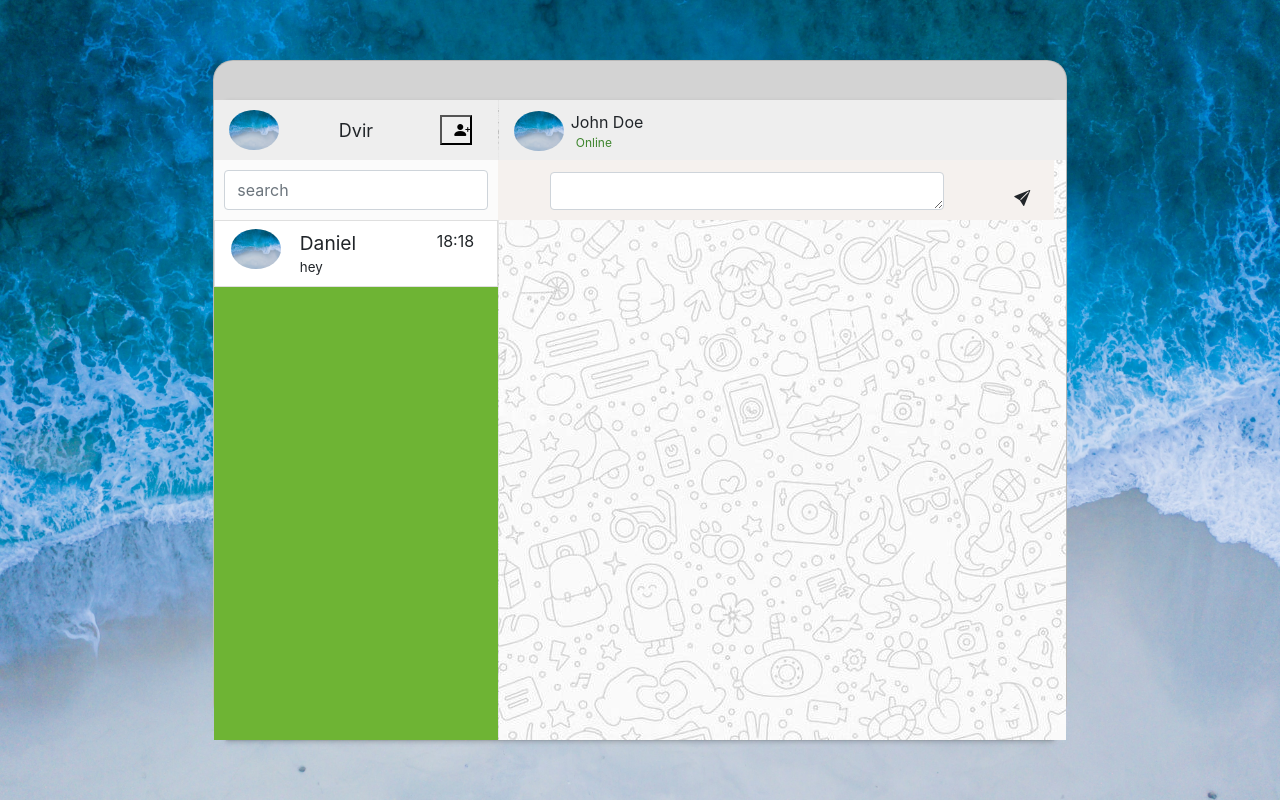
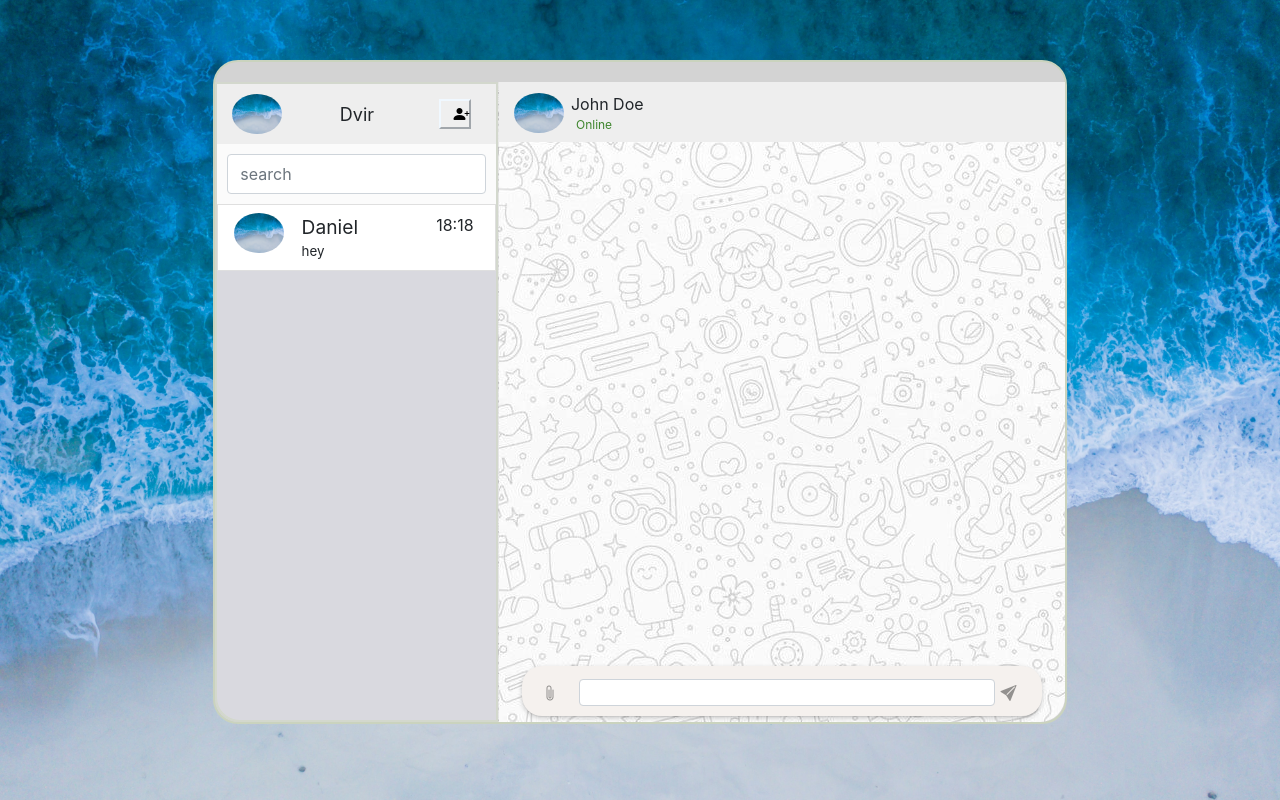
Before and after one commit to danielkarl888/WAppBIU, a React (Create React App) app: page / in a window 1280 px wide. Built offline with nearby package versions, Linux system fonts and the light colour scheme.

Commit message:
design only ver2

```diff
--- a/src/ChatView/Left/LeftChat.css
+++ b/src/ChatView/Left/LeftChat.css
@@ -3,7 +3,6 @@
     margin: auto;
     padding: 0;
     box-shadow: 0 1px 1px 0 rgba(0, 0, 0, .06), 0 2px 5px 0 rgba(0, 0, 0, .2);
-      background-color: rgb(171, 204, 53);
     }
     .user-img{
       position: relative;
@@ -13,6 +12,13 @@
     .addConIcon{
       position: relative;
       height: 100%;
+      visibility: visible;
+      align-items: center;
+
+    }
+    .hiddenbtn{
+     border-color: aliceblue;
+     align-content: center;
     }
 
     .heading {
@@ -46,6 +52,7 @@
     .heading-compose {
       padding: 0;
     }
+
     .headingUsername {
       padding: 0 !important;
       font-size: large;
@@ -75,6 +82,9 @@
       .sideBar-name{
           font-size: larger;
       }
+      sideBar-time{
+
+      }
       .last-messege{
           font-size: smaller;
       }
--- a/src/ChatView/Left/TopHeadingLeft.js
+++ b/src/ChatView/Left/TopHeadingLeft.js
@@ -12,7 +12,7 @@ function TopHeadingLeft() {
                 </span>
             </div>
             <div class="col-sm-2 col-xs-2 heading-compose">
-               <button className="btn-md-2"> <i class="bi bi-person-plus-fill" aria-hidden="true" style={{ marginLeft: "40%" }}></i></button>
+               <button className="btn-md-2 hiddenbtn"> <i class="bi bi-person-plus-fill" aria-hidden="true" style={{ marginLeft: "40%" }}></i></button>
 
             </div>
         </div>
--- a/src/ChatView/Right/RepleyRow.js
+++ b/src/ChatView/Right/RepleyRow.js
@@ -1,19 +1,16 @@
 function ReplayRow() {
     return (
-        <div class="row d-flex align-items-end reply">
-        <div class="col-sm-1 col-xs-1 reply-emojis">
-          <i class="fa fa-smile-o fa-2x"></i>
+        <div class="row d-flex align-items-center reply">
+            <div class="col-sm-1 col-xs-1 reply-paperclip">
+            <i class="bi bi-paperclip"></i>
+            </div>
+            <div class="col-sm-10 col-xs-9 reply-main">
+                <input class="form-control textarea" rows="1" id="comment"></input>
+            </div>
+            <div class="col-sm-1 col-xs-1 reply-send">
+                <i class="bi bi-send-fill" aria-hidden="true"></i>
+            </div>
         </div>
-        <div class="col-sm-9 col-xs-9 reply-main">
-          <textarea class="form-control" rows="1" id="comment"></textarea>
-        </div>
-        <div class="col-sm-1 col-xs-1 reply-recording">
-          <i class="fa fa-microphone fa-2x" aria-hidden="true"></i>
-        </div>
-        <div class="col-sm-1 col-xs-1 reply-send">
-          <i class="bi bi-send-fill" aria-hidden="true"></i>
-        </div>
-      </div>
     );
 }
 export default ReplayRow;
--- a/src/ChatView/Right/RightChat.css
+++ b/src/ChatView/Right/RightChat.css
@@ -3,7 +3,7 @@
     margin: auto;
     padding: 0;
     box-shadow: 0 1px 1px 0 rgba(0, 0, 0, .06), 0 2px 5px 0 rgba(0, 0, 0, .2);
-      background-color: rgb(171, 204, 53);
+    background-color: rgb(171, 204, 53);
     }
     .user-img{
       position: relative;
@@ -64,11 +64,60 @@
         width: 100%;
       }
       .reply {
-        height: 60px;
+         position: absolute;
+         object-position: center bottom;
+         bottom: 1%;
+         border:none !important;
+         background-color: #f5f1ee;
+         width: 92%;
+         height: 50px;
+         margin-left: 4%;
+         margin-right: 2%;
+         padding: 10px;
+         border-radius: 20px ;
+         box-shadow: 0 1px 1px 0 rgba(0, 0, 0, .06), 0 2px 5px 0 rgba(0, 0, 0, .2);
+      }
+      .reply-paperclip {
+        padding: 5px !important;
+      }
+
+      .reply-paperclip i {
+        text-align: center;
+        padding: 5px 5px 5px 5px !important;
+        color: #93918f;
+        cursor: pointer;
+
+      }
+      .reply-send {
+        padding: 5px !important;
+      }
+      .reply-send i {
+        text-align: center;
+        padding: 5px !important;
+        color: #93918f;
+        cursor: pointer;
+      }
+      .reply-main {
+        padding: 2px 5px !important;
+        align-items: center;
+        height: 90%;
+        position: relative;
+      }
+
+      .textarea {
         width: 100%;
-        background-color: #f5f1ee;
-        padding: 10px 5px 10px 5px !important;
-        z-index: 1000;
+        position: absolute;
+        object-fit:fill;
+        bottom: 1%;
+        top: 1%;
+        padding: 5px !important;
+
+        text-indent: 5px;
+
+        height: auto;
+        font-size: 16px;
+        display: block;
       }
-      .chatbox{
+      .btnGroupDrop1{
+          size: 15px;
       }
--- a/src/ChatView/Right/RightChat.js
+++ b/src/ChatView/Right/RightChat.js
@@ -4,7 +4,7 @@ import ChatBox from './ChatBox';
 import ReplayRow from './RepleyRow';
 function RightChat() {
     return (
-        <div>
+        <div >
             <TopheadingRight />
             <ChatBox />
 
--- a/src/ChatView/mainView.css
+++ b/src/ChatView/mainView.css
@@ -1,4 +1,8 @@
-
+.conncectCard {
+  border-radius: 25px;
+  border: 2px solid #cad3be;
+  position: relative;
+}
 
 .chat {
   position: relative;
@@ -17,14 +21,18 @@
     margin: 0;
     height: 100%;
     position: relative;
-    background-color: rgb(110, 180, 52);
+    display: block;
+    background-color: rgb(217, 217, 223);
+    border-radius: 0px 0px 0px 25px  ;
+    border: 2px solid #d3d8cd;
   }
   .rightside {
     padding: 0 !important;
     margin: 0 !important;
+    position: relative;
     height: 100%;
-    /*width: 100%;*/
     border-left: 1px solid rgba(0, 0, 0, .08);
-    /*overflow-y: auto;*/
+    overflow-y: auto;
     background-image: url(bg-what.jpg);
+    border-radius: 0px 0px 25px 0px  ;
   }
--- a/src/ChatView/mainView.js
+++ b/src/ChatView/mainView.js
@@ -4,12 +4,12 @@ import RightChat from './Right/RightChat';
 
 function MainView() {
     return (
-        <div className='container-fluid chat'>
+        <form className="col mt-2 conncectCard" id="conncectCard">
             <div className='row chat-one'>
                 <div className="container-fluid col-lg-4 leftside"> <LeftChat /></div>
                 <div className="container-fluid col  rightside pull-right"> <RightChat /></div>
             </div>
-        </div>
+        </form>
     );
   }
 
--- a/src/FormStartScreen.js
+++ b/src/FormStartScreen.js
@@ -7,9 +7,9 @@ import MainView from './ChatView/mainView';
 function FormStartScreen () {
 
         return (
-          <form className="col card mt-2" id="conncectCard">
+
           <MainView/>
-          </form>
+
         );
 }
 export default FormStartScreen;
```
